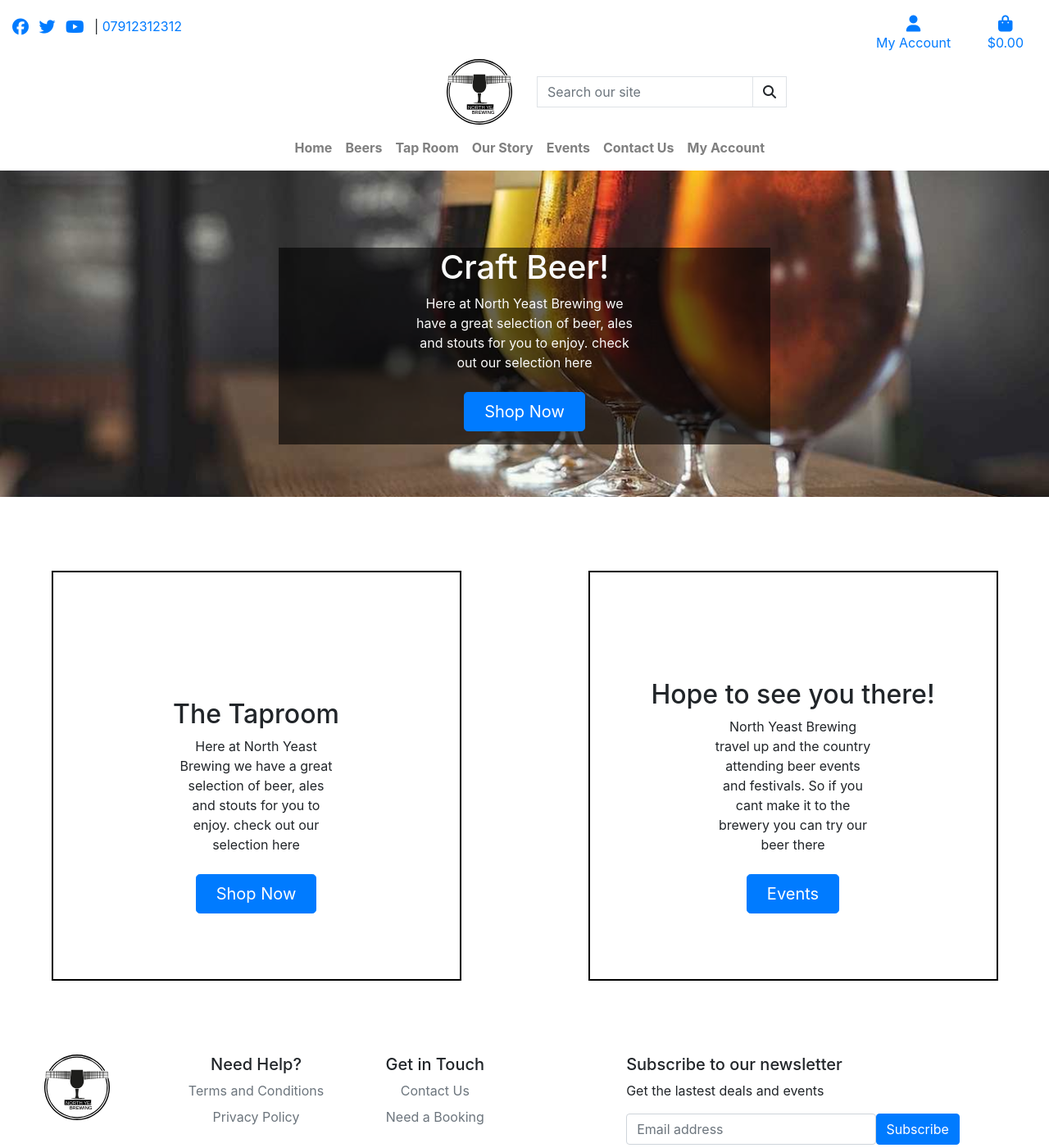
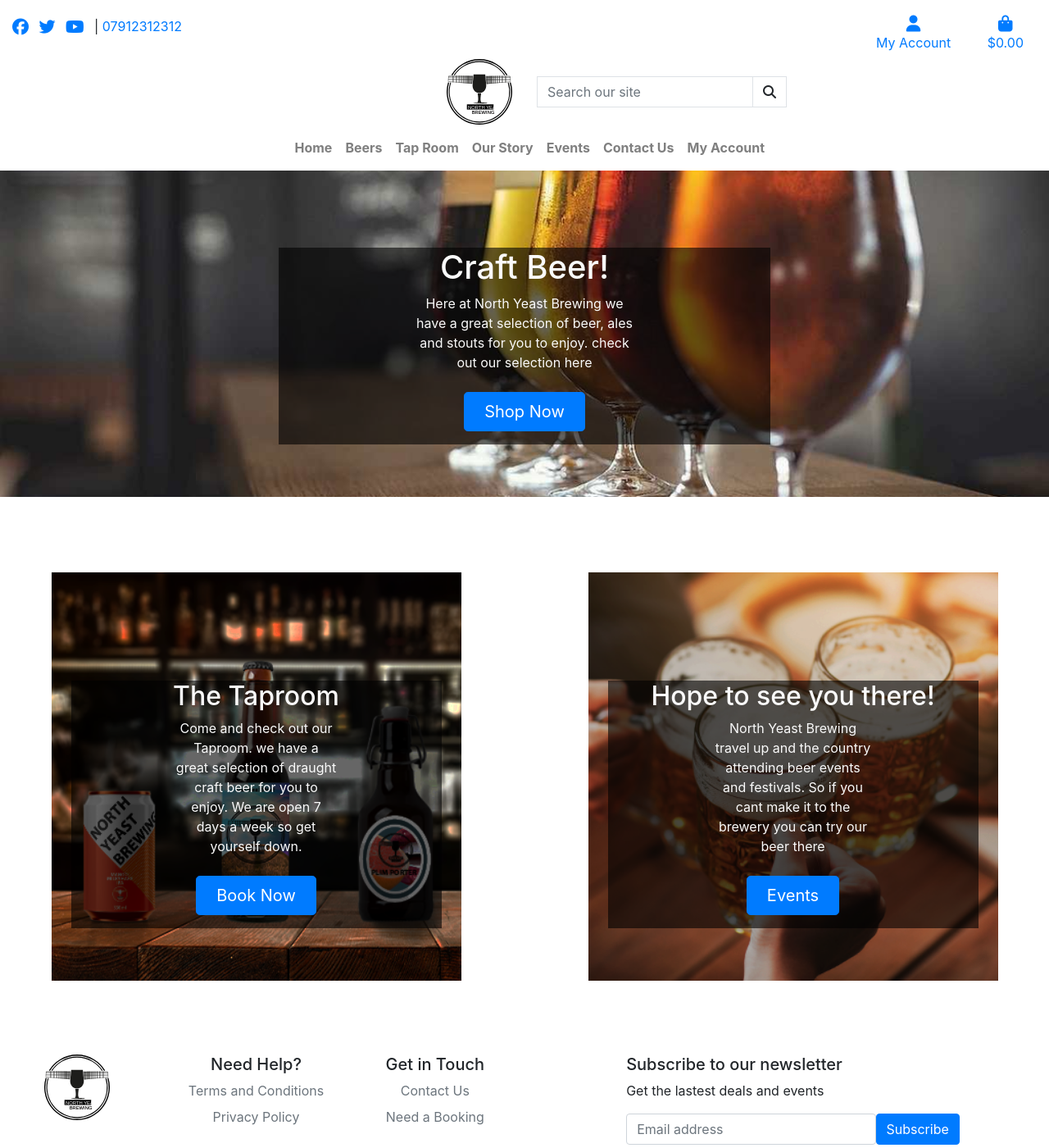
Before and after one commit to DeanDodds/milestoneproject4, a Django app: page / in a window 1280 px wide. Shown: the top 1400 px of the page at 82% size. Run offline with Django 3.2, Linux system fonts and the light colour scheme; some libraries are stand-ins or nearby versions.

Commit message:
style: added to features to home page

```diff
--- a/home/templates/home/index.html
+++ b/home/templates/home/index.html
@@ -36,8 +36,8 @@
 <section class="new-section-margin w-100">
     <div class="row mt-10 ">
         <div class="col-lg-6 col-xs-12 d-flex align-items-end justify-content-center feat-container d-md-none">
-            <div class="feature px-4 py-5 text-center d-flex align-items-end justify-content-center" id="book-feature">
-                <div class="mb-3 text-center">
+            <div class="feature px-4 py-5 text-center d-flex align-items-end justify-content-center" id="beer-feature">
+                <div class="mb-3 text-center overlay">
                     <h2>Caft Beer</h2>
                     <div class="col-lg-6 mx-auto">
                         <div class="d-grid gap-2 d-sm-flex justify-content-sm-center mb-3">
@@ -49,16 +49,18 @@
         </div>
 
         <div class="col-lg-6 col-xs-12 d-flex align-items-end justify-content-center feat-container">
-            <div class="feature px-4 py-5 text-center d-flex align-items-end justify-content-center" id="book-feature">
-                <div class="mb-3 text-center">
+            <div class="feature px-4 py-5 text-center d-flex align-items-end justify-content-center"
+                id="tap-room-feature">
+                <div class="mb-3 text-center overlay">
                     <h2>The Taproom</h2>
                     <div class="col-lg-6 mx-auto">
-                        <p class="mb-4 d-none d-md-flex">Here at North Yeast Brewing
-                            we have a great selection of beer,
-                            ales and stouts for you to enjoy.
-                            check out our selection here</p>
+                        <p class="mb-4 d-none d-md-flex">Come and check out our Taproom.
+                            we have a great selection of
+                            draught craft beer for you
+                            to enjoy. We are open 7 days a
+                            week so get yourself down.</p>
                         <div class="d-grid gap-2 d-sm-flex justify-content-sm-center mb-3">
-                            <button type="button" class="btn btn-primary btn-lg px-4 gap-3">Shop Now</button>
+                            <button type="button" class="btn btn-primary btn-lg px-4 gap-3">Book Now</button>
                         </div>
                     </div>
                 </div>
@@ -67,7 +69,7 @@
         <div class="col-lg-6 col-xs-12 d-flex align-items-end justify-content-center">
             <div class="feature px-4 py-5 text-center d-flex align-items-end justify-content-center"
                 id="events-feature">
-                <div class="mb-3 text-center">
+                <div class="mb-3 text-center overlay">
                     <h2>Hope to see you there!</h2>
                     <div class="col-lg-6 mx-auto">
                         <p class="mb-4 d-none d-md-flex">
--- a/static/css/base.css
+++ b/static/css/base.css
@@ -1,6 +1,8 @@
 * {
     margin: 0;
     padding: 0;
+    list-style: none;
+    text-decoration: none;
 }
 
 html {
@@ -19,6 +21,7 @@ body {
 
 
 /* navbar  */
+
 #mobile-logo {
     margin-left: 9em;
 }
@@ -49,6 +52,7 @@ body {
 
 .overlay {
     background-color: rgba(0, 0, 0, 0.6);
+    color: #fafafa;
 }
 
 .hero-call-to-action {
@@ -71,13 +75,27 @@ body {
     height: 50vh;
 }
 
-/* Feature */
-
-
+/* Index Features */
 .feature {
     height: 500px;
     width: 80%;
-    border: 2px solid black;
+    background-position: center;
+    background-repeat: no-repeat;
+    background-size: cover;
+    border-top: 2px solid white;
+
+}
+
+#tap-room-feature {
+    background-image: url('/media/index-1.png');
+}
+
+#events-feature {
+    background-image: url('/media/index-2.png');
+}
+
+#beer-feature {
+    background-image: url('/media/banner3.png');
 }
 
 @media only screen and (max-width: 991px) {
@@ -106,14 +124,19 @@ body {
     }
 
     .feature {
-        height: 250px;
+        height: 100%;
         width: 100%;
         border: 2px solid black;
-        margin: none;
-        padding: none;
+        margin: 0;
+        padding: 0;
     }
 
     .feature:nth-child(odd) {
         margin-top: 5px;
     }
+
+    .overlay {
+        height: 100%;
+        width: 100%;
+    }
 }
--- a/templates/base.html
+++ b/templates/base.html
@@ -118,8 +118,9 @@
 
         <!-- middle navbar -->
         <div class="row nav-middle bg-white d-lg-flex" id="middle-nav">
-            <div class="col-lg-6 d-flex justify-content-end">
-                <img class="logo" src="media/blacklogo.svg" alt="North Yeast Brewing Logo">
+            <div class="col-lg-6 d-flex justify-content-end"><a href="{% url 'home' %}">
+                    <img class="logo" src="media/blacklogo.svg" alt="North Yeast Brewing Logo">
+                </a>
             </div>
             <div class="col-lg-6 my-auto py-1 py-lg-0">
                 <form method="GET" action="">
```
Also changed, not shown: media/banner3.png (added), media/index-1.png (added), media/index-2.png (added).
